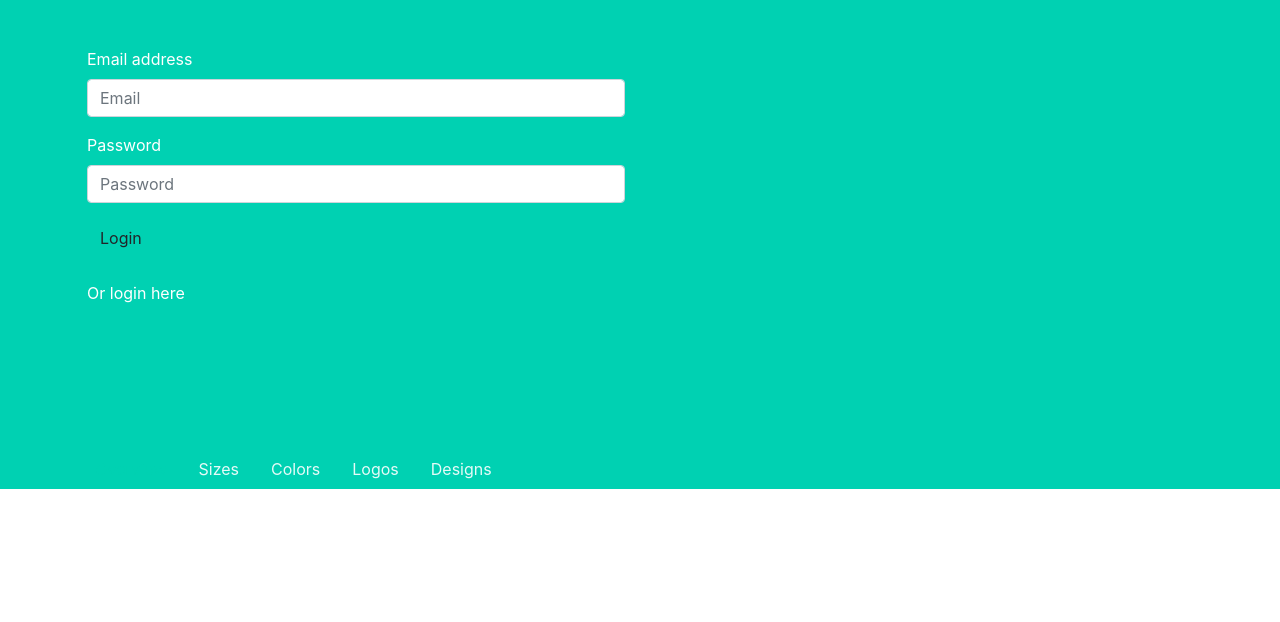
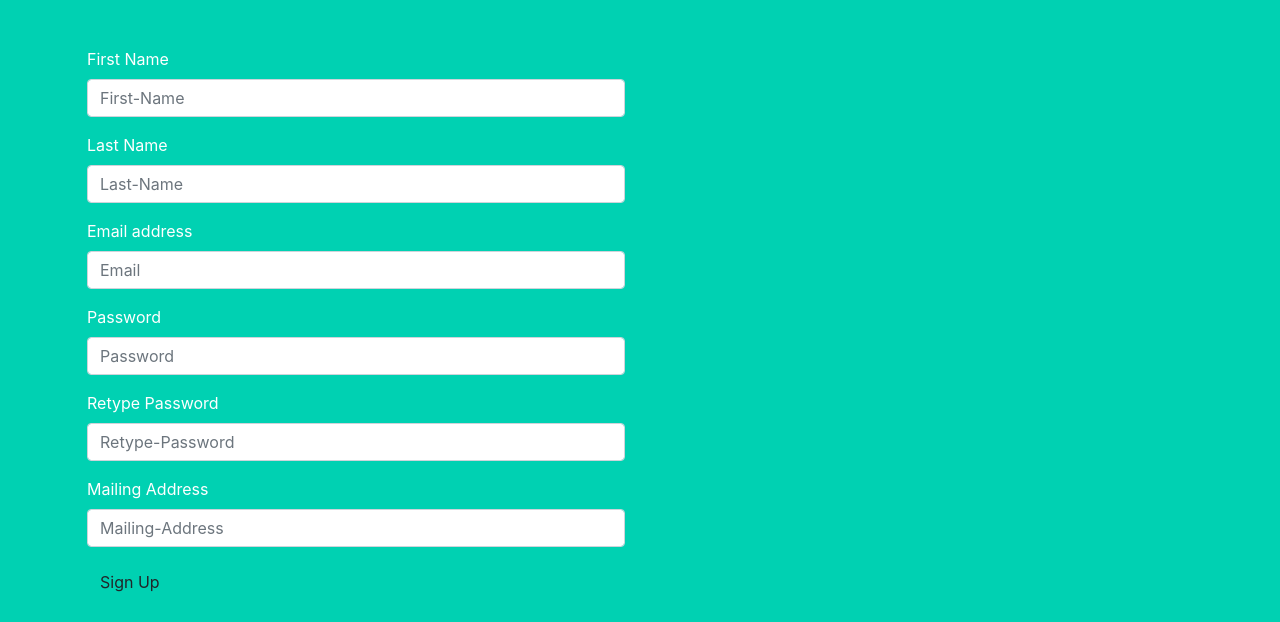
Before and after one commit to MHargett23/SweetestTees, a plain HTML site: page public/signup.html in a window 1280 px wide. Shown: the part 311-933 px from the top of the page. Before the commit the page ends 800 px from the top, so only its background shows below. Drawn offline with nearby package versions, Linux system fonts and the light colour scheme; files that its build step writes are made by us from their sources; files whose address does not match are found by name.

Commit message:
added more onto sign up page

```diff
--- a/public/signup.html
+++ b/public/signup.html
@@ -79,6 +79,24 @@
               <h2>Sign Up Form</h2>
               <form class="signup">
                 <div class="form-group">
+                    <label for="exampleInputFirstName1">First Name</label>
+                    <input
+                      type="firstname"
+                      class="form-control"
+                      id="firstname-input"
+                      placeholder="First-Name"
+                    />
+                  </div>
+                  <div class="form-group">
+                    <label for="exampleInputLastName1">Last Name</label>
+                    <input
+                      type="lastname"
+                      class="form-control"
+                      id="lastname-input"
+                      placeholder="Last-Name"
+                    />
+                  </div>
+                <div class="form-group">
                   <label for="exampleInputEmail1">Email address</label>
                   <input
                     type="email"
@@ -96,7 +114,25 @@
                     placeholder="Password"
                   />
                 </div>
-                <button type="submit" class="btn btn-default">Login</button>
+                <div class="form-group">
+                    <label for="exampleInputPassword1">Retype Password</label>
+                    <input
+                      type="retype-password"
+                      class="form-control"
+                      id="retype-password-input"
+                      placeholder="Retype-Password"
+                    />
+                  </div>
+                  <div class="form-group">
+                    <label for="exampleInputPassword1">Mailing Address</label>
+                    <input
+                      type="mailing-ddress"
+                      class="form-control"
+                      id="mailing-address-input"
+                      placeholder="Mailing-Address"
+                    />
+                  </div>
+                <button type="submit" class="btn btn-default">Sign Up</button>
               </form>
               <br />
               <p>Or login <a href="login.html">here</a></p>
```
